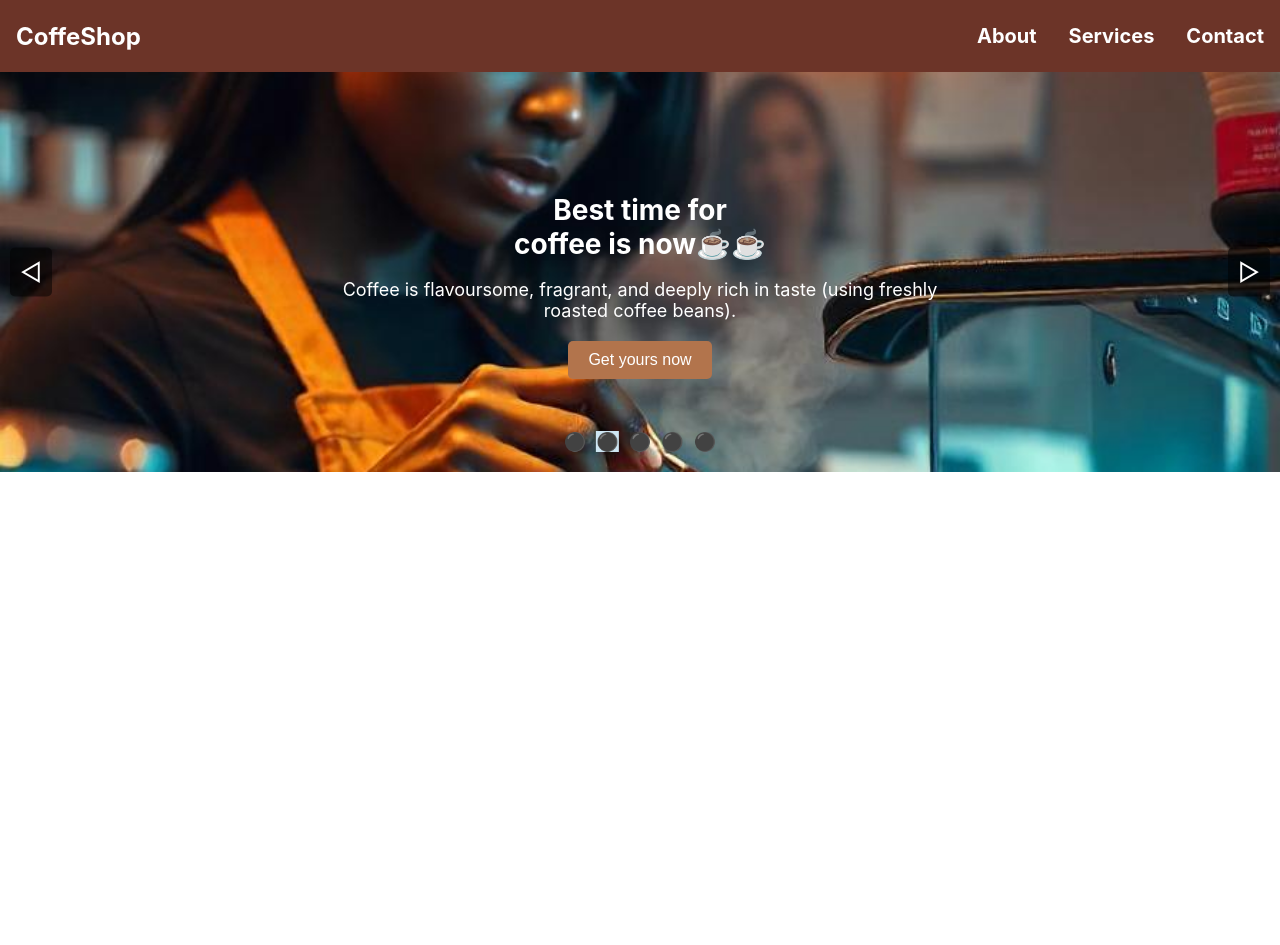
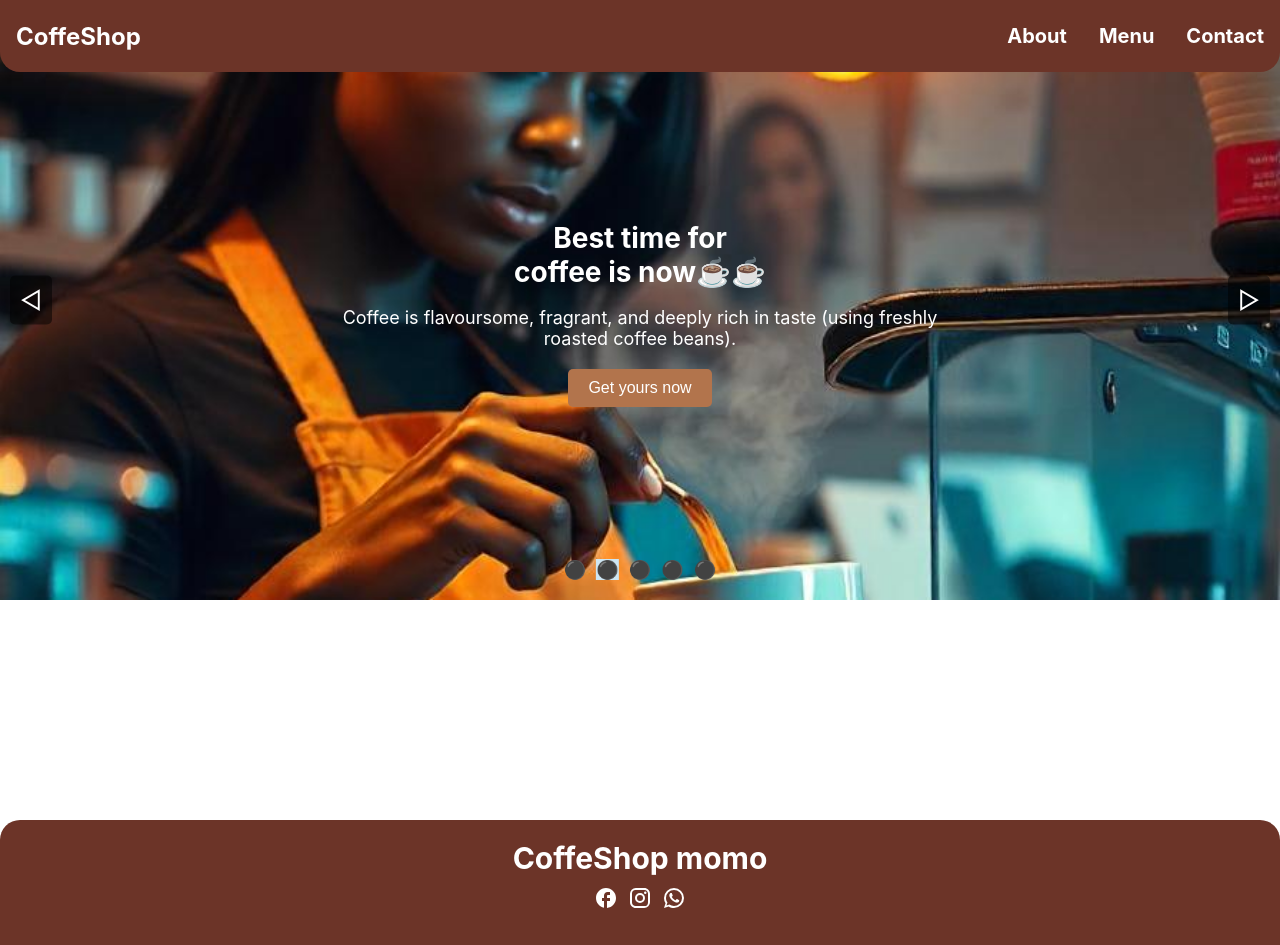
Before and after one commit to menna544/Project309, a React (Create React App) app in the folder frontend/: page / in a window 1280 px wide. Shown: the top 945 px of the page. Before the commit the page ends 800 px from the top, so only its background shows below. Built offline with nearby package versions, Linux system fonts and the light colour scheme.

Commit message:
commit footer

```diff
--- a/frontend/package.json
+++ b/frontend/package.json
@@ -3,6 +3,9 @@
   "version": "0.1.0",
   "private": true,
   "dependencies": {
+    "@emotion/react": "^11.14.0",
+    "@emotion/styled": "^11.14.0",
+    "@mui/icons-material": "^6.1.10",
     "cra-template": "1.2.0",
     "react": "^19.0.0",
     "react-dom": "^19.0.0",
--- a/frontend/src/Pages/Components/Footer.jsx
+++ b/frontend/src/Pages/Components/Footer.jsx
@@ -1,20 +1,35 @@
 import React from 'react';
-import './Footer.css';
+import './footer.css';
+import FacebookOutlinedIcon from '@mui/icons-material/FacebookOutlined';
+import InstagramIcon from '@mui/icons-material/Instagram';
+import WhatsAppIcon from '@mui/icons-material/WhatsApp';
 
 function Footer() {
+  const handleFacebookClick = () => {
+    window.open('https://www.facebook.com', '_blank');
+  };
+  const handleInstagramClick = () => {
+
+    window.open('https://instagram.com', '_blank');
+  };
+
+  const handleWhatsAppClick = () => {
+
+    window.open('https://wa.me/01097315496', '_blank');
+  };
+
   return (
-    <section id="footer">
-      <div className="container">
-        <div className="icons">
-          <a href="https://www.facebook.com" className="fa-brands fa-facebook-f" target="_blank" rel="noopener noreferrer"></a>
-          <a href="#" className="fa-brands fa-instagram"></a>
-          <a href="#" className="fa-brands fa-linkedin"></a>
-        </div>
-        <div className="created">
-          Created by <span>Menna Maged</span> | All Rights Reserved
-        </div>
+    <div className='footer'>
+      <h1>CoffeShop momo</h1>
+      <div className='icon'>
+        <FacebookOutlinedIcon onClick={handleFacebookClick} />
+        <InstagramIcon onClick={handleInstagramClick} />
+        <WhatsAppIcon onClick={handleWhatsAppClick} />
       </div>
-    </section>
+      <div className='title'>
+        <h1>All Right Reserved</h1>
+      </div>
+    </div>
   );
 }
 
--- a/frontend/src/Pages/Components/ImageSlider.jsx
+++ b/frontend/src/Pages/Components/ImageSlider.jsx
@@ -14,10 +14,10 @@ const ImageSlider = () => {
       setCurrentIndex((prevIndex) =>
         prevIndex === Slides.length - 1 ? 0 : prevIndex + 1
       );
-    }, 3000); // Changed to 3000ms (3 seconds)
+    }, 3000);
 
-    return () => clearInterval(interval); // Cleanup the interval when the component unmounts
-  }, [Slides.length]); // Add Slides.length as a dependency if the array could change
+    return () => clearInterval(interval);
+  }, [Slides.length]);
 
   const handleLeftArrowClick = () => {
     setCurrentIndex((prevIndex) =>
--- a/frontend/src/Pages/Components/Navbar.jsx
+++ b/frontend/src/Pages/Components/Navbar.jsx
@@ -17,7 +17,7 @@ export const Navbar = () => {
           <a href="#about" onClick={() => setMenuOpen(false)}>About</a>
         </li>
         <li>
-          <a href="#services" onClick={() => setMenuOpen(false)}>Services</a>
+          <a href="#menu" onClick={() => setMenuOpen(false)}>Menu</a>
         </li>
         <li>
           <a href="#contact" onClick={() => setMenuOpen(false)}>Contact</a>
--- /dev/null
+++ b/frontend/src/Pages/Components/footer.css
@@ -0,0 +1,40 @@
+
+.footer{
+    width: 100%;
+    border-top-right-radius: 20px;
+    border-top-left-radius: 20px;
+    height:200px;
+    position: relative;
+    bottom: 0;
+    color:  #FFF;
+    background-color: #6C3428;
+}
+.footer h1{
+    text-align: center;
+     top: 20px;
+     position: relative;
+    font-size: 30px;
+}
+.icon{
+    display: flex;
+    gap: 10px;
+    justify-content: center;
+    margin-top: 30px;
+}
+.ivon-content{
+    display: flex;
+    flex-direction: row;
+}
+.icon1{
+    display: flex;
+    flex-direction: row;
+    gap: 50px;
+    flex-wrap: wrap;
+    margin-left: 40px;
+    margin-top: 20px;
+    font-size: 25px;
+}
+.title h1{
+    color:  #FFF;
+    font-size: 20px;
+}
--- a/frontend/src/Pages/Components/imageslider.css
+++ b/frontend/src/Pages/Components/imageslider.css
@@ -1,7 +1,7 @@
 .slideStyles {
     position: relative;
     width: 100%;
-    height: 400px;
+    height: 600px;
   }
 
   .slideStyles1 {
--- a/frontend/src/Pages/Components/nav.css
+++ b/frontend/src/Pages/Components/nav.css
@@ -3,13 +3,17 @@
 }
 
 nav {
+    border-bottom-right-radius: 20px;
+    border-bottom-left-radius: 20px;
     display: flex;
     justify-content: space-between;
     align-items: center;
     background-color: #6C3428;
     color: white;
-    position: sticky;
+    position: fixed;
     top: 0;
+    width: 100%;
+    z-index: 1000;
 }
 
 nav .title {
--- a/frontend/src/Pages/Home.jsx
+++ b/frontend/src/Pages/Home.jsx
@@ -1,6 +1,7 @@
 import React from 'react';
 import './home.css';
 import Navbar from './Components/Navbar';
+import Footer from './Components/Footer';
 import ImageSlider from './Components/ImageSlider';
 function Home() {
   return (
@@ -9,6 +10,7 @@ function Home() {
     <section className="home">
       <ImageSlider />
     </section>
+    <Footer />
     </> );
 }
 
--- a/frontend/src/Pages/home.css
+++ b/frontend/src/Pages/home.css
@@ -1,5 +1,6 @@
 .home{
     top: 0;
+    height: 100vh;
 }
 
 .inside{
```
Also changed, not shown: 1 other file (tests, documents, lock files or other folders).
